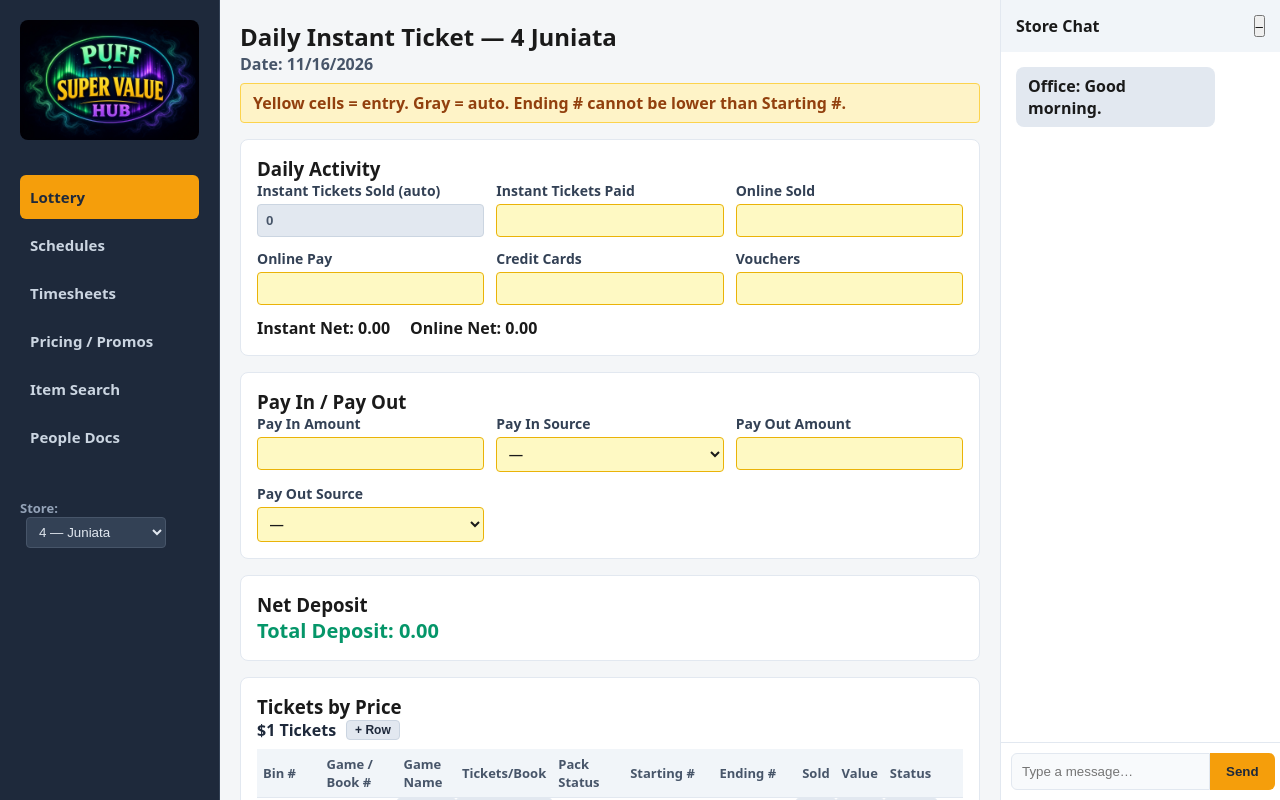
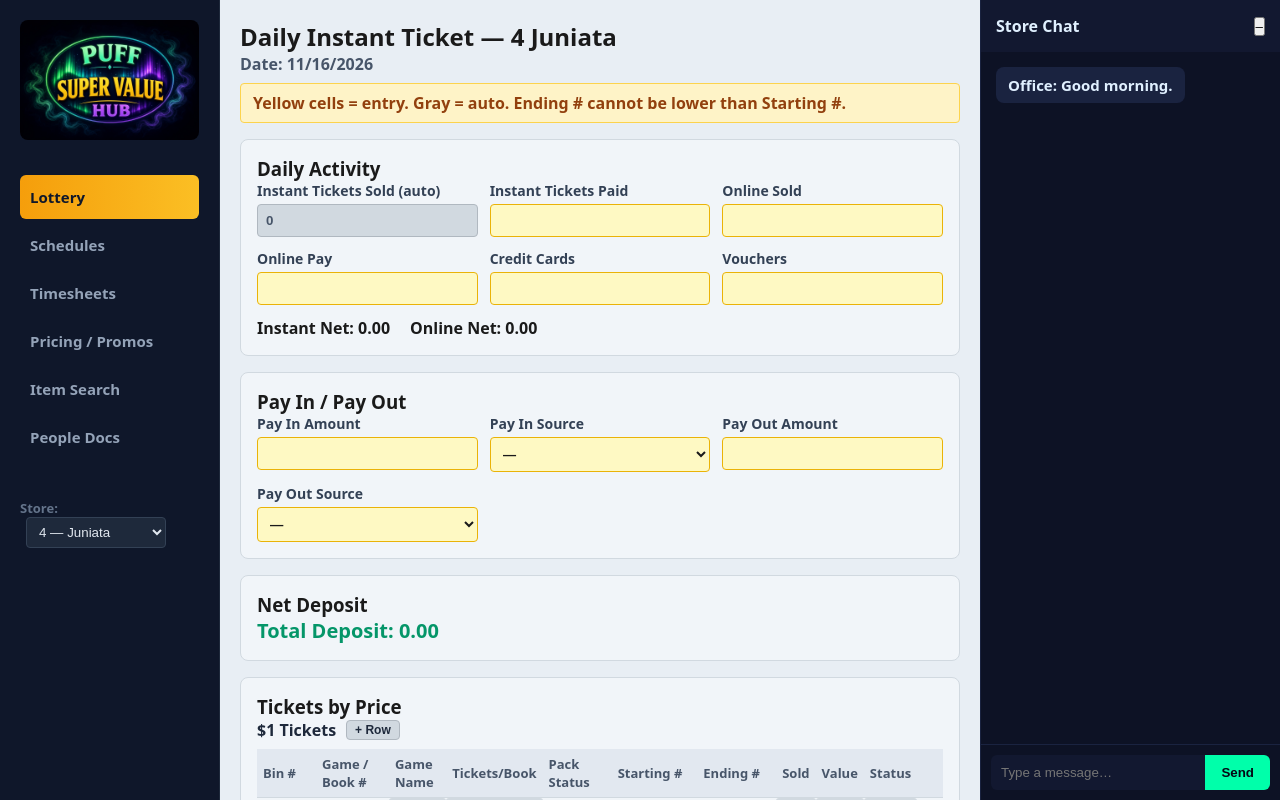
Before and after one commit to aboonepsv-cloud/puff-hub, a plain HTML site: page index.html in a window 1280 px wide. Drawn offline with Linux system fonts and the light colour scheme.

Commit message:
Softer form background, dark chat

```diff
--- a/style.css
+++ b/style.css
@@ -1,50 +1,51 @@
 * { box-sizing: border-box; margin: 0; padding: 0; }
-body { font-family: system-ui, sans-serif; background: #f4f6f8; color: #1a1a1a; height: 100vh; }
+body { font-family: system-ui, sans-serif; background: #e8eef4; color: #1a1a1a; height: 100vh; }
 
 .app { display: flex; height: 100vh; }
-.sidebar { width: 220px; background: #1e293b; padding: 20px; border-right: 1px solid #334155; color: #e2e8f0; }
+.sidebar { width: 220px; background: #0f172a; padding: 20px; border-right: 1px solid #1e293b; color: #e2e8f0; }
 .logo { margin-bottom: 30px; }
-.sidebar nav a { display: block; padding: 12px 10px; color: #cbd5e1; text-decoration: none; border-radius: 6px; margin-bottom: 4px; font-weight: 600; font-size: 15px; }
-.sidebar nav a.active, .sidebar nav a:hover { background: #f59e0b; color: #1e293b; font-weight: 700; }
-.store-info { margin-top: 40px; font-size: 13px; color: #94a3b8; font-weight: 600; }
-.store-info select { background: #334155; color: #e2e8f0; border: 1px solid #475569; padding: 6px 8px; border-radius: 4px; margin-left: 6px; width: 140px; }
+.sidebar nav a { display: block; padding: 12px 10px; color: #94a3b8; text-decoration: none; border-radius: 6px; margin-bottom: 4px; font-weight: 600; font-size: 15px; }
+.sidebar nav a.active, .sidebar nav a:hover { background: linear-gradient(90deg, #f59e0b, #fbbf24); color: #0f172a; font-weight: 700; }
+.store-info { margin-top: 40px; font-size: 13px; color: #64748b; font-weight: 600; }
+.store-info select { background: #1e293b; color: #e2e8f0; border: 1px solid #334155; padding: 6px 8px; border-radius: 4px; margin-left: 6px; width: 140px; }
 
-.content { flex: 1; padding: 20px; overflow-y: auto; background: #f4f6f8; }
+.content { flex: 1; padding: 20px; overflow-y: auto; background: #e8eef4; }
 .page { display: none; }
 .page.active { display: block; }
 
-.chat-panel { width: 280px; background: #ffffff; border-left: 1px solid #e2e8f0; display: flex; flex-direction: column; }
-.chat-header { padding: 15px; background: #f1f5f9; display: flex; justify-content: space-between; font-weight: 700; }
+.chat-panel { width: 300px; background: #0d1225; border-left: 1px solid #1a2340; display: flex; flex-direction: column; color: #e0f0ff; }
+.chat-header { padding: 15px; background: #121830; display: flex; justify-content: space-between; align-items: center; font-weight: 700; font-size: 16px; }
 .chat-messages { flex: 1; overflow-y: auto; padding: 15px; display: flex; flex-direction: column; gap: 10px; }
-.message { padding: 8px 12px; border-radius: 8px; max-width: 80%; font-weight: 600; }
-.message.office { background: #e2e8f0; align-self: flex-start; }
-.chat-input { display: flex; padding: 10px; border-top: 1px solid #e2e8f0; }
-.chat-input input { flex: 1; padding: 10px; background: #f8fafc; border: 1px solid #e2e8f0; color: #1a1a1a; border-radius: 6px 0 0 6px; }
-.chat-input button { padding: 10px 16px; background: #f59e0b; color: #1e293b; border: none; border-radius: 0 6px 6px 0; cursor: pointer; font-weight: bold; }
+.message { padding: 8px 12px; border-radius: 8px; max-width: 80%; font-weight: 600; font-size: 15px; }
+.message.office { background: #1a2340; align-self: flex-start; }
+.message.store { background: linear-gradient(135deg, #00ffaa, #aa44ff); color: #050814; align-self: flex-end; }
+.chat-input { display: flex; padding: 10px; border-top: 1px solid #1a2340; }
+.chat-input input { flex: 1; padding: 10px; background: #121830; border: none; color: #e0f0ff; border-radius: 6px 0 0 6px; }
+.chat-input button { padding: 10px 16px; background: #00ffaa; color: #050814; border: none; border-radius: 0 6px 6px 0; cursor: pointer; font-weight: bold; }
 
 .form-header { margin-bottom: 16px; }
 .form-date { color: #475569; font-weight: 600; }
 .banner { background: #fef3c7; color: #92400e; padding: 8px 12px; border-radius: 4px; font-weight: 600; margin-top: 8px; border: 1px solid #fcd34d; }
 
-.activity-block, .pay-block, .deposit-block, .ticket-entry { background: #ffffff; padding: 16px; border-radius: 8px; margin-bottom: 16px; border: 1px solid #e2e8f0; }
+.activity-block, .pay-block, .deposit-block, .ticket-entry { background: #f1f5f9; padding: 16px; border-radius: 8px; margin-bottom: 16px; border: 1px solid #d1d9e0; }
 .form-grid { display: grid; grid-template-columns: repeat(auto-fit, minmax(180px, 1fr)); gap: 12px; }
 .form-grid label { display: flex; flex-direction: column; font-size: 14px; font-weight: 600; color: #334155; }
 .form-grid input.entry, .form-grid select.entry { margin-top: 4px; padding: 8px; background: #fef9c3; color: #1a1a1a; border: 1px solid #eab308; border-radius: 4px; font-weight: 600; }
-.form-grid input.auto { margin-top: 4px; padding: 8px; background: #e2e8f0; color: #475569; border: 1px solid #cbd5e1; border-radius: 4px; font-weight: 600; }
+.form-grid input.auto { margin-top: 4px; padding: 8px; background: #d1d9e0; color: #475569; border: 1px solid #b0b8c0; border-radius: 4px; font-weight: 600; }
 .totals { display: flex; gap: 20px; margin-top: 12px; font-weight: 600; }
 .big-total { font-size: 20px; font-weight: 700; color: #059669; }
 
 .price-section { margin-bottom: 20px; }
 .price-section h4 { color: #1e293b; margin-bottom: 8px; font-size: 16px; display: flex; align-items: center; gap: 10px; }
 .price-section table { width: 100%; border-collapse: collapse; font-size: 13px; }
-.price-section th { background: #f1f5f9; padding: 6px; text-align: left; color: #475569; font-weight: 700; border-bottom: 1px solid #e2e8f0; }
+.price-section th { background: #e2e8f0; padding: 6px; text-align: left; color: #475569; font-weight: 700; border-bottom: 1px solid #d1d9e0; }
 .price-section td { padding: 3px; }
 .price-section input.entry, .price-section select.entry { width: 100%; padding: 5px; background: #fef9c3; color: #1a1a1a; border: 1px solid #eab308; border-radius: 3px; font-weight: 600; }
-.price-section .auto-cell { background: #e2e8f0; color: #334155; padding: 5px; border-radius: 3px; min-height: 28px; }
+.price-section .auto-cell { background: #d1d9e0; color: #334155; padding: 5px; border-radius: 3px; min-height: 28px; }
 .section-total { font-weight: 700; color: #059669; margin-top: 4px; }
-.add-row { background: #e2e8f0; color: #1e293b; border: 1px solid #cbd5e1; border-radius: 4px; padding: 2px 8px; font-size: 12px; cursor: pointer; font-weight: 600; }
+.add-row { background: #d1d9e0; color: #1e293b; border: 1px solid #b0b8c0; border-radius: 4px; padding: 2px 8px; font-size: 12px; cursor: pointer; font-weight: 600; }
 .remove-row { background: #fecaca; color: #991b1b; border: none; border-radius: 3px; padding: 2px 6px; cursor: pointer; font-weight: 700; }
 
 .errors { color: #dc2626; font-weight: 600; margin-top: 8px; }
-.submit-btn { background: #f59e0b; color: #1e293b; border: none; padding: 12px 24px; font-size: 16px; font-weight: 700; border-radius: 6px; cursor: pointer; }
+.submit-btn { background: #f59e0b; color: #0f172a; border: none; padding: 12px 24px; font-size: 16px; font-weight: 700; border-radius: 6px; cursor: pointer; }
 #submitStatus { margin-top: 10px; font-weight: 600; }
```
